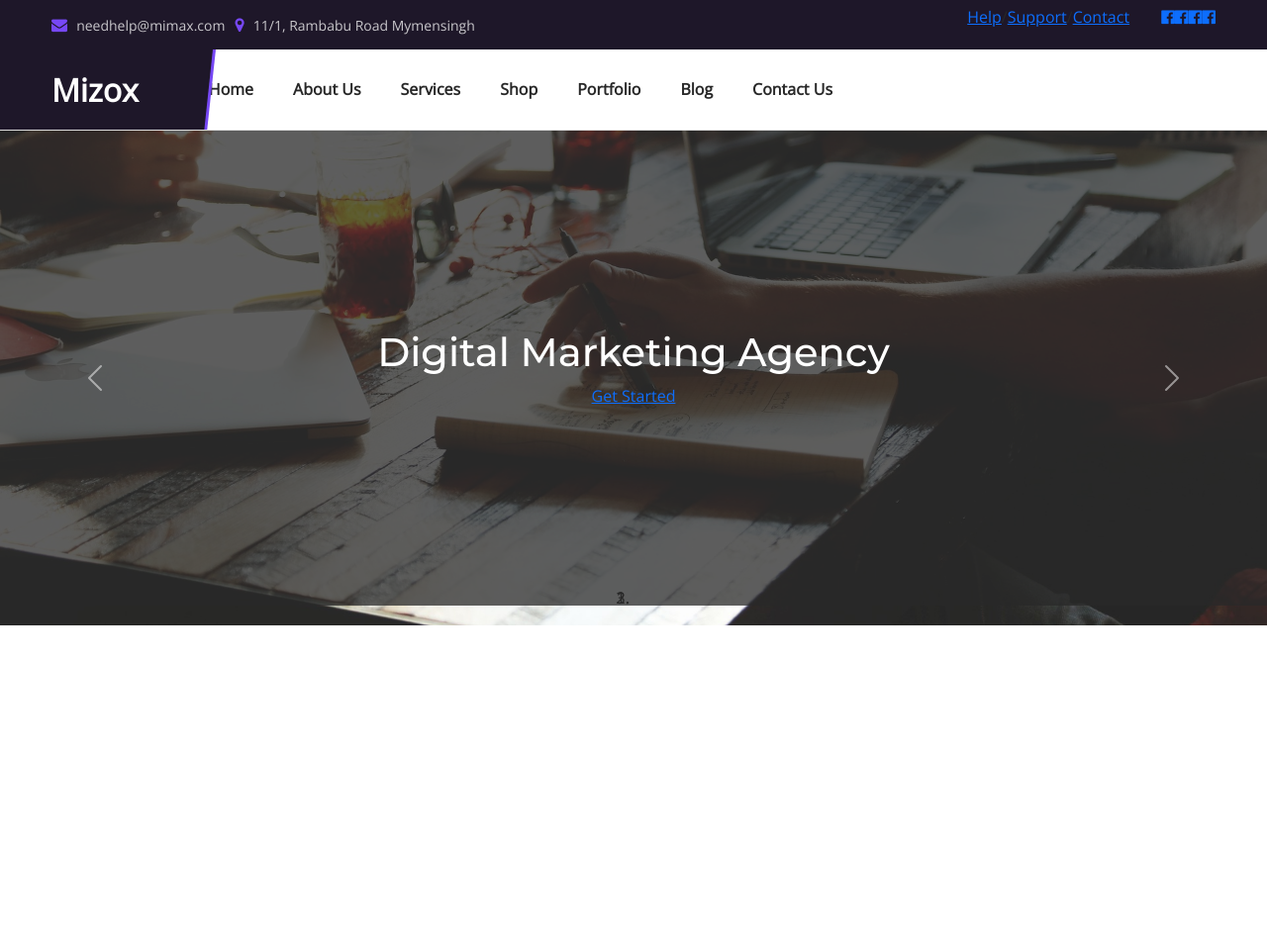
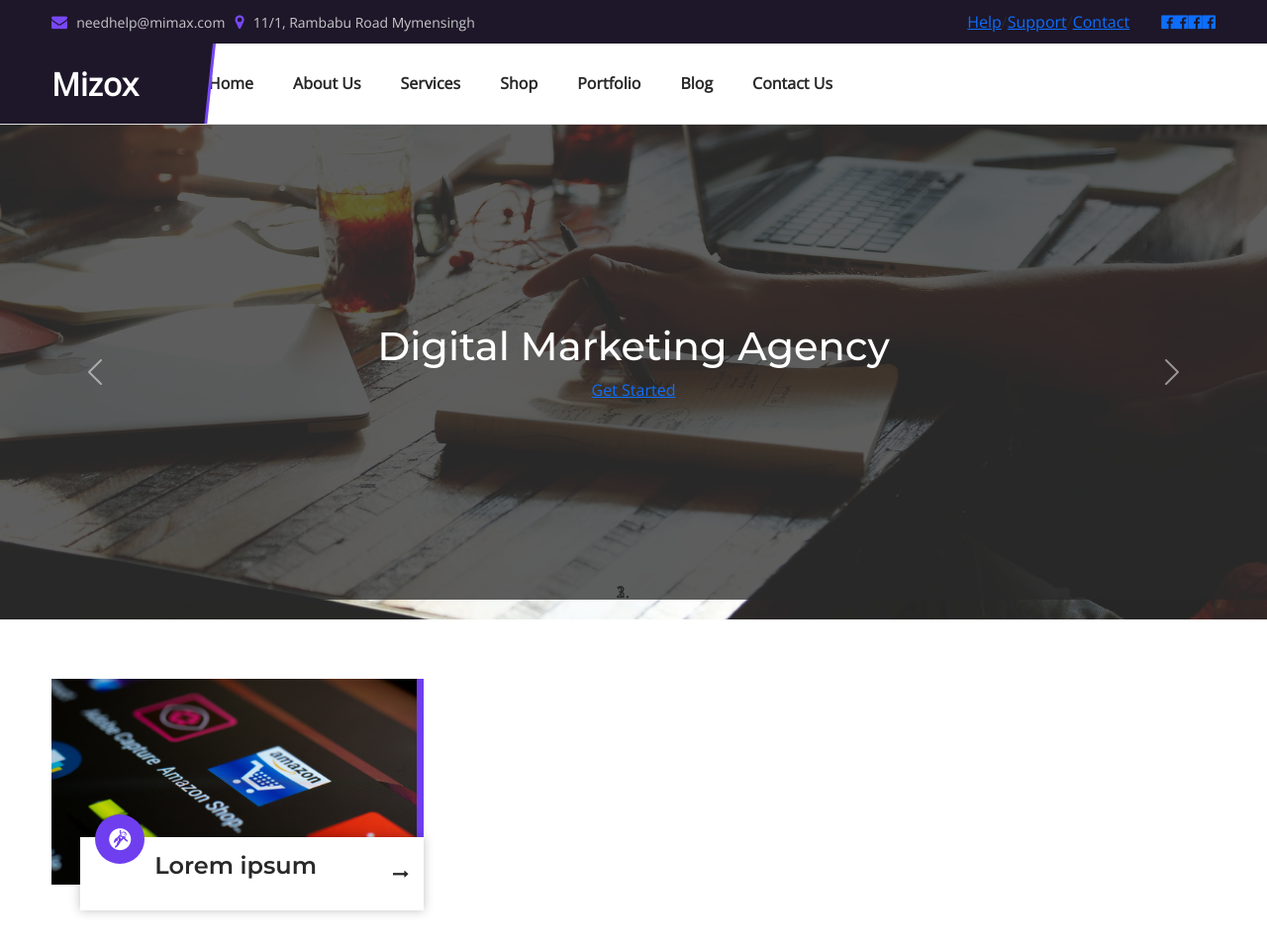
Before and after one commit to niloydey9/Mizox, a plain HTML site: page index.html in a window 1280 px wide. Shown: the whole page at 99% size. Before the commit the page ends 800 px from the top, so only its background shows below. Drawn offline with nearby package versions, Linux system fonts and the light colour scheme.

Commit message:
Card design

```diff
--- a/css/style.css
+++ b/css/style.css
@@ -25,8 +25,8 @@ h1,h2,h3,h4,h5,h6{
 
 .top-nav{
     background-color: #1E1729;
-    padding-top: 5px;
-    padding-bottom: 5px;
+    padding-top: 10px;
+    padding-bottom: 10px;
 }
 .top-nav .top-contact{
     list-style: none;
@@ -51,10 +51,12 @@ h1,h2,h3,h4,h5,h6{
 .top-nav .top-menu{
     list-style: none;
     display: flex;
+    margin-bottom: 0;
 }
 .top-social{
     list-style: none;
     display: flex;
+    margin-bottom: 0;
 }
 
 
@@ -126,3 +128,72 @@ h1,h2,h3,h4,h5,h6{
     justify-content: center;
     align-items: center;
 }
+
+
+.card-sec{
+    padding-top: 60px;
+    padding-bottom: 60px;
+}
+.card-sec .card-item{
+    border-right: 7px solid #6F3EEF;
+    position: relative;
+    transition: all .3s ease-in-out;
+}
+.card-sec .card-item:hover .card-body p{
+    margin-bottom: 0;
+    opacity: 1;
+}
+.card-sec .card-item:hover .card-body{
+    background-color: #6F3EEF;
+}
+.card-sec .card-item:hover .card-body h3,
+.card-sec .card-item:hover .card-body p{
+    color: #fff;
+}
+.card-sec .card-item:hover .card-body .iconbox{
+    background-color: #fff;
+    color: #6F3EEF;
+}
+.card-sec .card-body{
+    background-color: #fff;
+    position: absolute;
+    right: -7px;
+    bottom: -26px;
+    width: 94%;
+    box-shadow: 0px 0px 10px #00000040;
+    padding: 15px 15px;
+    display: flex;
+    justify-content: space-between;
+    align-items: center;
+    transition: height .3s ease-in-out;
+}
+.card-sec .card-body h3{
+    font-size: 24px;
+    font-weight: 600;
+    margin-bottom: 0;
+}
+.card-sec .card-body p{
+    margin-bottom: -33px;
+    transition: all .3s ease-in-out;
+    opacity: 0;
+}
+.card-sec .card-body .content{
+    padding-left: 60px;
+}
+.card-sec .card-body .iconbox{
+    position: absolute;
+    top: -23px;
+    background: #6f3eef;
+    width: 50px;
+    height: 50px;
+    line-height: 49px;
+    text-align: center;
+    font-size: 22px;
+    color: #fff;
+    border-radius: 50%;
+    transition: all .3s ease-in-out;
+}
+
+@keyframes name{
+
+}
--- a/index.html
+++ b/index.html
@@ -26,7 +26,7 @@
                             </li>
                         </ul>
                     </div>
-                    <div class="col-lg-6 d-flex justify-content-lg-end">
+                    <div class="col-lg-6 d-flex justify-content-lg-end align-items-center">
                         <ul class="top-menu">
                             <li><a href="#">Help</a></li>
                             <li>/</li>
@@ -119,6 +119,36 @@
             </div>
         </section>
         <!-- Banner section end -->
+
+
+
+        <!-- card section start -->
+        <section class="card-sec">
+            <div class="container">
+                <div class="row">
+                    <div class="col-lg-4">
+                        <div class="card-item">
+                            <img src="images/amazon-keywords.jpg" alt="">
+                            <div class="card-body">
+                                <div class="iconbox">
+                                    <i class="fa fa-grav" aria-hidden="true"></i>
+                                </div>
+                                <div class="content">
+                                    <h3>Lorem ipsum</h3>
+                                    <p>Lorem ipsum dolor sit amet consectetur, adipisicing elit.</p>
+                                </div>
+                                <i class="fa fa-long-arrow-right" aria-hidden="true"></i>
+                            </div>
+                        </div>
+                    </div>
+                    <div class="col-lg-4"></div>
+                    <div class="col-lg-4"></div>
+                </div>
+            </div>
+        </section>
+        <!-- card section end -->
+
+
         <script src="vendors/bootstrap/js/bootstrap.min.js"></script>
         <script src="js/app.js"></script>
     </body>
```
Also changed, not shown: images/amazon-keywords.jpg (added).
